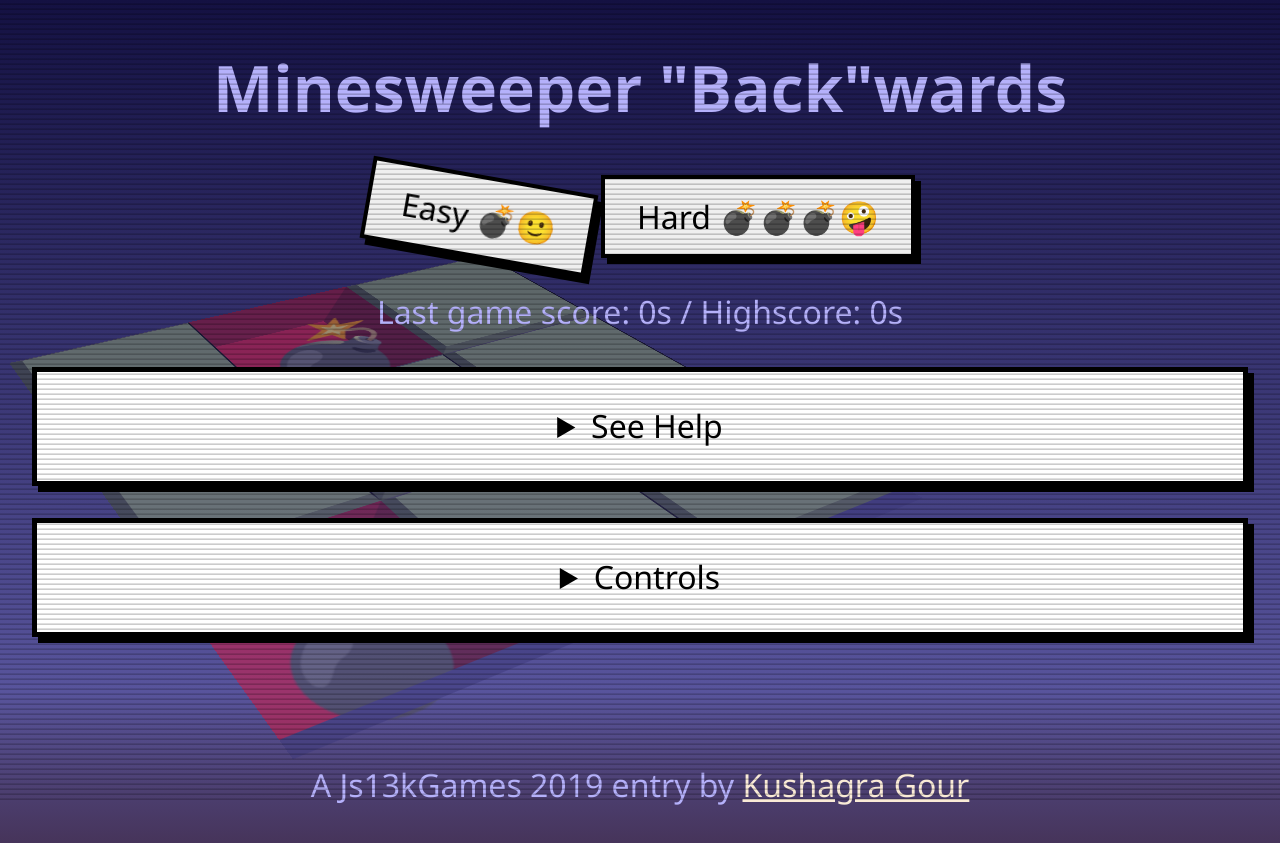
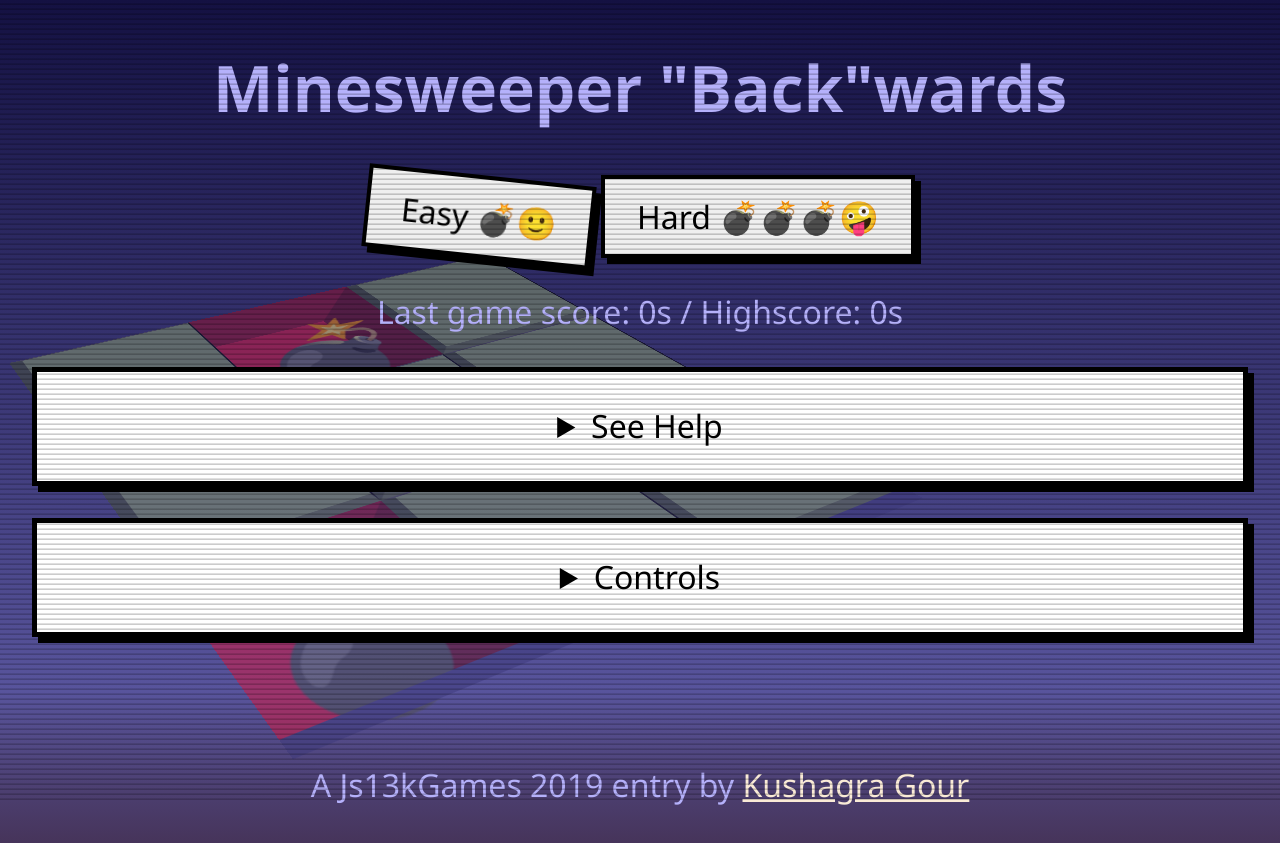
Before and after one commit to chinchang/js13kgames-2019, a website built with Parcel: page index.html in a window 1280 px wide. In both pictures the pointer is over the button "Easy 💣🙂". Built offline with nearby package versions, Linux system fonts and the light colour scheme.

Commit message:
make btn hover subtle

```diff
--- a/index.html
+++ b/index.html
@@ -70,7 +70,7 @@
       }
       .btn:hover,
       .btn:focus {
-        transform: rotateZ(10deg);
+        transform: rotateZ(6deg);
       }
       .btn:active {
         box-shadow: 1px 1px;
```
